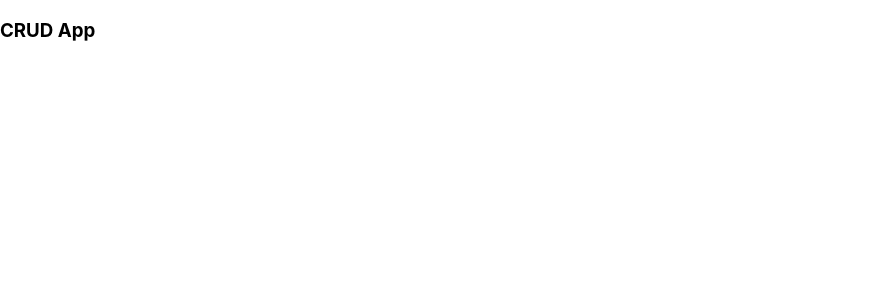
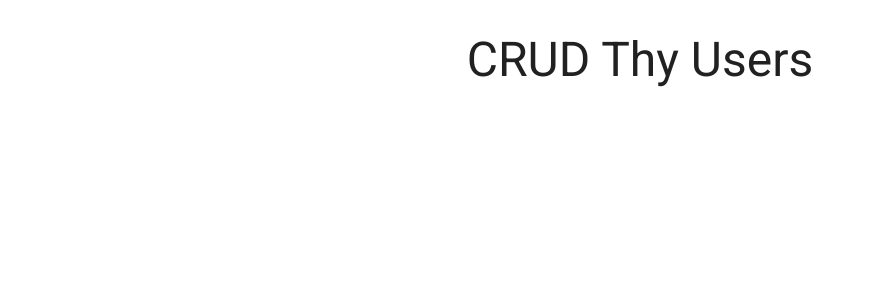
Before and after one commit to jordanow/crud-the-users, a React (Create React App) app in the folder frontend/: page / in a window 1280 px wide. Shown: the top 300 px of the page, without its empty margins (0-874 px from the left). Built offline with nearby package versions, Linux system fonts and the light colour scheme.

Commit message:
Add material UI

```diff
--- a/frontend/package.json
+++ b/frontend/package.json
@@ -3,6 +3,8 @@
   "version": "0.1.0",
   "private": true,
   "dependencies": {
+    "@material-ui/core": "^4.11.0",
+    "@material-ui/icons": "^4.9.1",
     "@testing-library/jest-dom": "^4.2.4",
     "@testing-library/react": "^9.5.0",
     "@testing-library/user-event": "^7.2.1",
--- a/frontend/public/index.html
+++ b/frontend/public/index.html
@@ -1,14 +1,12 @@
 <!DOCTYPE html>
 <html lang="en">
+
 <head>
   <meta charset="utf-8" />
   <link rel="icon" href="%PUBLIC_URL%/favicon.ico" />
-    <meta name="viewport" content="width=device-width, initial-scale=1" />
+  <meta name="viewport" content="minimum-scale=1, initial-scale=1, width=device-width" />
   <meta name="theme-color" content="#000000" />
-    <meta
-      name="description"
-      content="Web site created using create-react-app"
-    />
+  <meta name="description" content="Web site created using create-react-app" />
   <link rel="apple-touch-icon" href="%PUBLIC_URL%/logo192.png" />
   <!--
       manifest.json provides metadata used when your web app is installed on a
@@ -25,7 +23,11 @@
       Learn how to configure a non-root public URL by running `npm run build`.
     -->
   <title>CRUD Thy Users</title>
+
+  <link rel="stylesheet" href="https://fonts.googleapis.com/css?family=Roboto:300,400,500,700&display=swap" />
+  <link rel="stylesheet" href="https://fonts.googleapis.com/icon?family=Material+Icons" />
 </head>
+
 <body>
   <noscript>You need to enable JavaScript to run this app.</noscript>
   <div id="root"></div>
@@ -40,4 +42,5 @@
       To create a production bundle, use `npm run build` or `yarn build`.
     -->
 </body>
+
 </html>
--- a/frontend/src/app/App.css
+++ /dev/null
@@ -1,38 +0,0 @@
-.App {
-  text-align: center;
-}
-
-.App-logo {
-  height: 40vmin;
-  pointer-events: none;
-}
-
-@media (prefers-reduced-motion: no-preference) {
-  .App-logo {
-    animation: App-logo-spin infinite 20s linear;
-  }
-}
-
-.App-header {
-  background-color: #282c34;
-  min-height: 100vh;
-  display: flex;
-  flex-direction: column;
-  align-items: center;
-  justify-content: center;
-  font-size: calc(10px + 2vmin);
-  color: white;
-}
-
-.App-link {
-  color: #61dafb;
-}
-
-@keyframes App-logo-spin {
-  from {
-    transform: rotate(0deg);
-  }
-  to {
-    transform: rotate(360deg);
-  }
-}
--- a/frontend/src/app/App.tsx
+++ b/frontend/src/app/App.tsx
@@ -1,13 +1,14 @@
 import React from "react";
+import Container from "@material-ui/core/Container";
+import Box from "@material-ui/core/Box";
+import Header from "./containers/Header";
 
-function App() {
+export default function App() {
 	return (
-		<div className="App">
-			<header className="App-header">
-        <h3>CRUD App</h3>
-			</header>
-		</div>
+		<Container maxWidth="sm">
+			<Box my={4}>
+				<Header />
+			</Box>
+		</Container>
 	);
 }
-
-export default App;
--- /dev/null
+++ b/frontend/src/app/containers/Header.tsx
@@ -0,0 +1,10 @@
+import React from "react";
+import Typography from "@material-ui/core/Typography";
+
+export default function Header() {
+	return (
+		<Typography variant="h3" component="h1" gutterBottom align="center">
+			CRUD Thy Users
+		</Typography>
+	);
+}
--- a/frontend/src/index.css
+++ /dev/null
@@ -1,13 +0,0 @@
-body {
-  margin: 0;
-  font-family: -apple-system, BlinkMacSystemFont, 'Segoe UI', 'Roboto', 'Oxygen',
-    'Ubuntu', 'Cantarell', 'Fira Sans', 'Droid Sans', 'Helvetica Neue',
-    sans-serif;
-  -webkit-font-smoothing: antialiased;
-  -moz-osx-font-smoothing: grayscale;
-}
-
-code {
-  font-family: source-code-pro, Menlo, Monaco, Consolas, 'Courier New',
-    monospace;
-}
--- a/frontend/src/index.tsx
+++ b/frontend/src/index.tsx
@@ -1,14 +1,17 @@
-import React from 'react';
-import ReactDOM from 'react-dom';
-import './index.css';
-import App from './app/App';
-import * as serviceWorker from './serviceWorker';
+import React from "react";
+import ReactDOM from "react-dom";
+import CssBaseline from "@material-ui/core/CssBaseline";
+import { ThemeProvider } from "@material-ui/core/styles";
+import App from "./app/App";
+import theme from "./theme";
+import * as serviceWorker from "./serviceWorker";
 
 ReactDOM.render(
-  <React.StrictMode>
-    <App />
-  </React.StrictMode>,
-  document.getElementById('root')
+	<ThemeProvider theme={theme}>
+		<CssBaseline />
+		<App />
+	</ThemeProvider>,
+	document.querySelector("#root")
 );
 
 // If you want your app to work offline and load faster, you can change
--- /dev/null
+++ b/frontend/src/theme.tsx
@@ -0,0 +1,22 @@
+import red from "@material-ui/core/colors/red";
+import { createMuiTheme } from "@material-ui/core/styles";
+
+// A custom theme for this app
+const theme = createMuiTheme({
+	palette: {
+		primary: {
+			main: "#556cd6",
+		},
+		secondary: {
+			main: "#19857b",
+		},
+		error: {
+			main: red.A400,
+		},
+		background: {
+			default: "#fff",
+		},
+	},
+});
+
+export default theme;
--- a/frontend/tsconfig.json
+++ b/frontend/tsconfig.json
@@ -1,7 +1,8 @@
 {
   "compilerOptions": {
-    "target": "es5",
+    "target": "es6",
     "lib": [
+      "es6",
       "dom",
       "dom.iterable",
       "esnext"
@@ -10,6 +11,9 @@
     "skipLibCheck": true,
     "esModuleInterop": true,
     "allowSyntheticDefaultImports": true,
+    "noImplicitAny": true,
+    "noImplicitThis": true,
+    "strictNullChecks": true,
     "strict": true,
     "forceConsistentCasingInFileNames": true,
     "module": "esnext",
```
Also changed, not shown: 1 other file (tests, documents, lock files or other folders). Lines whose indentation alone changed are shown as unchanged.
